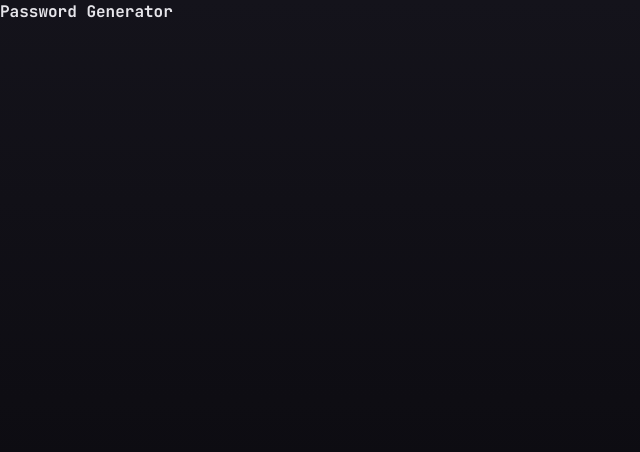
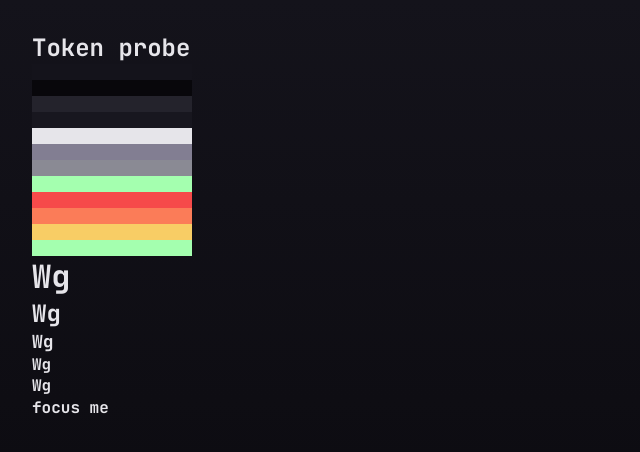
Before and after one commit to MrBlackvanta/password-generator-app, a Next.js app: page / in a window 1280 px wide. Shown: the top 452 px of the page, without its empty margins (0-640 px from the left). Built offline with nearby package versions, Linux system fonts and the light colour scheme.

Commit message:
feat: enhance styling and structure in globals.css and page.tsx

```diff
--- a/src/app/globals.css
+++ b/src/app/globals.css
@@ -3,7 +3,29 @@
 @theme {
   --color-page-top: #14131b;
   --color-page-bottom: #08070b;
+
+  --color-surface: #24232c;
+  --color-well: #18171f;
+
   --color-ink: #e6e5ea;
+  --color-ink-muted: #827e92;
+  --color-ink-placeholder: #8a8a94;
+
+  --color-accent: #a4ffaf;
+
+  --color-strength-too-weak: #f64a4a;
+  --color-strength-weak: #fb7c58;
+  --color-strength-medium: #f8cd65;
+  --color-strength-strong: var(--color-accent);
+
+  --text-heading-lg: 2rem;
+  --text-heading-lg--line-height: 2.625rem;
+  --text-heading: 1.5rem;
+  --text-heading--line-height: 2rem;
+  --text-body: 1.125rem;
+  --text-body--line-height: 1.5rem;
+  --text-body-sm: 1rem;
+  --text-body-sm--line-height: 1.3125rem;
 }
 
 @theme inline {
@@ -24,3 +46,7 @@
     @apply cursor-pointer;
   }
 }
+
+@utility v-focus-ring {
+  @apply focus-visible:outline-2 focus-visible:outline-offset-2 focus-visible:outline-accent;
+}
--- a/src/app/page.tsx
+++ b/src/app/page.tsx
@@ -1,7 +1,42 @@
+const swatches = [
+  "bg-page-top",
+  "bg-page-bottom",
+  "bg-surface",
+  "bg-well",
+  "bg-ink",
+  "bg-ink-muted",
+  "bg-ink-placeholder",
+  "bg-accent",
+  "bg-strength-too-weak",
+  "bg-strength-weak",
+  "bg-strength-medium",
+  "bg-strength-strong",
+];
+
+const sizes = ["text-heading-lg", "text-heading", "text-body", "text-body-sm"];
+
 export default function Home() {
   return (
-    <main className="flex-1">
-      <h1>Password Generator</h1>
+    <main className="flex-1 p-8">
+      <h1 className="text-heading">Token probe</h1>
+      <ul>
+        {swatches.map((swatch) => (
+          <li key={swatch} id={swatch} className={`${swatch} h-4 w-40`} />
+        ))}
+      </ul>
+      <ul>
+        {sizes.map((size) => (
+          <li key={size} id={size} className={size}>
+            Wg
+          </li>
+        ))}
+      </ul>
+      <p id="natural" className="text-body-sm" style={{ lineHeight: "normal" }}>
+        Wg
+      </p>
+      <button id="ring" className="v-focus-ring">
+        focus me
+      </button>
     </main>
   );
 }
```
